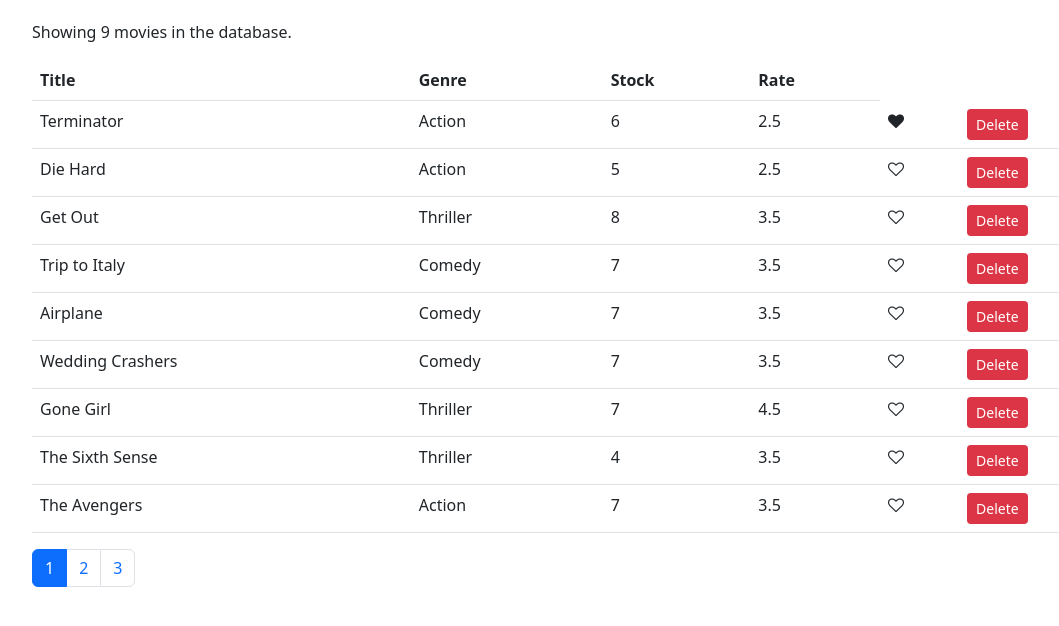
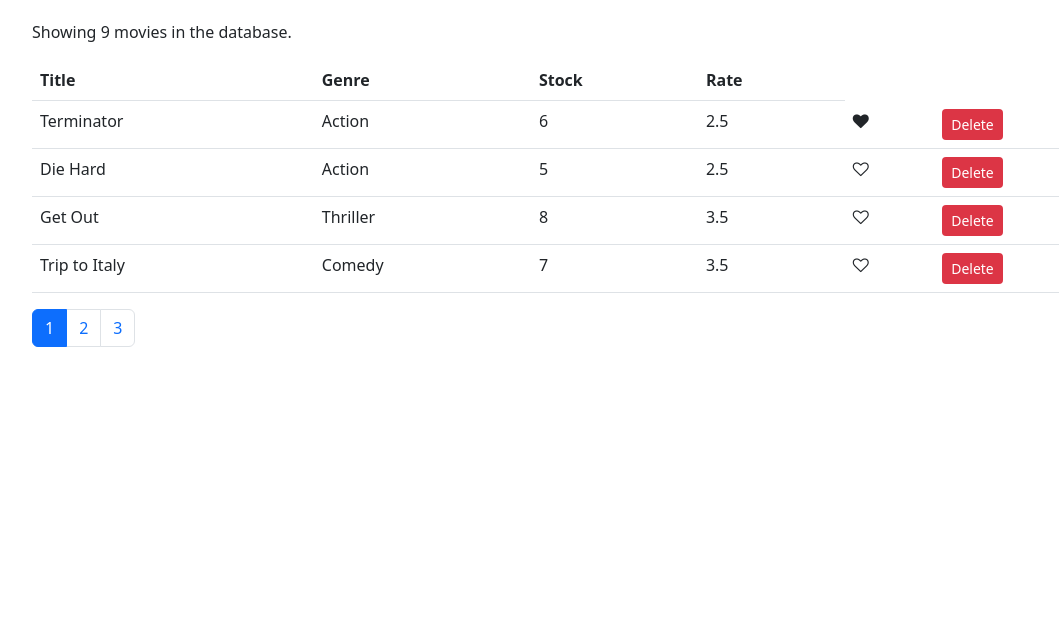
Before and after one commit to mhemanthkmr/vidly-react, a React (Create React App) app: page / in a window 1280 px wide. Shown: the top 626 px of the page, without its empty margins (50-1109 px from the left). Built offline with nearby package versions, Linux system fonts and the light colour scheme.

Commit message:
Pagination Created and Implemented working properly

```diff
--- a/src/components/moviesComponent.jsx
+++ b/src/components/moviesComponent.jsx
@@ -1,5 +1,6 @@
 import React, { Component } from "react";
 import { getMovies } from "../services/fakeMovieService";
+import { paginate } from "../utils/pagination";
 import Like from "./likeComponent";
 import Pagination from "./pagination";
 class Movies extends Component {
@@ -24,10 +25,12 @@
   };
   render() {
     const { length } = this.state.movies;
-    const { pageSize, currentPage } = this.state;
+    const { pageSize, currentPage, movies: allMovies } = this.state;
     if (length === 0) {
       return <p>There is No Movies in the Database.</p>;
     }
+    const movies = paginate(allMovies, currentPage, pageSize);
+
     return (
       <React.Fragment>
         <p>Showing {length} movies in the database.</p>
@@ -41,7 +44,7 @@
             </tr>
           </thead>
           <tbody>
-            {this.state.movies.map((movie) => (
+            {movies.map((movie) => (
               <tr key={movie._id}>
                 <td>{movie.title}</td>
                 <td>{movie.genre.name}</td>
--- /dev/null
+++ b/src/utils/pagination.js
@@ -0,0 +1,6 @@
+import _ from "lodash";
+
+export function paginate(items, pageNumber, pageSize) {
+  const startIndex = (pageNumber - 1) * pageSize;
+  return _(items).slice(startIndex).take(pageSize).value();
+}
```
